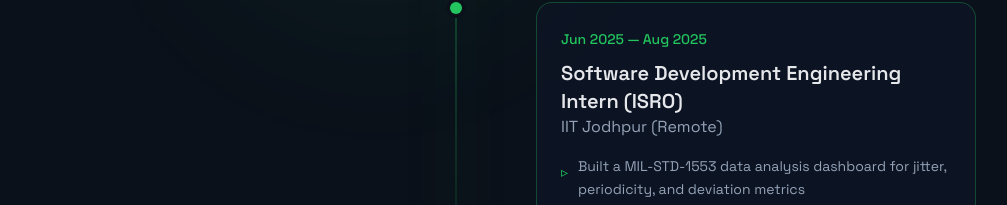
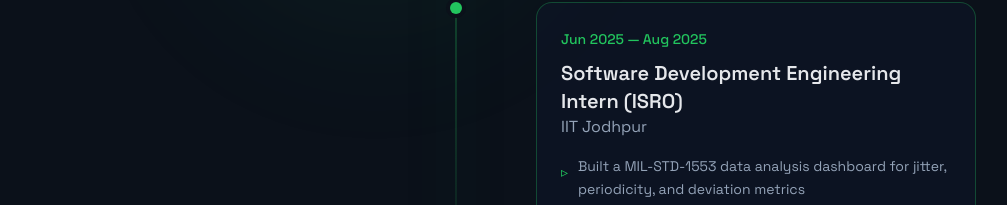
Before and after one commit to nik03072005/Portfolio, a React (Vite) app: page / in a window 1280 px wide. Shown: the part 4964-5169 px from the top of the page, without its empty margins (184-1191 px from the left). Built offline with nearby package versions, Linux system fonts and the light colour scheme.

Commit message:
fix: Correct company name for Software Development Engineering Intern role

```diff
--- a/src/sections/Experience.jsx
+++ b/src/sections/Experience.jsx
@@ -25,7 +25,7 @@
   {
     period: "Jun 2025 — Aug 2025",
     role: "Software Development Engineering Intern (ISRO)",
-    company: "IIT Jodhpur (Remote)",
+    company: "IIT Jodhpur",
     achievements: [
       "Built a MIL-STD-1553 data analysis dashboard for jitter, periodicity, and deviation metrics",
       "Generated automated graphical reports from real trace data using D3.js",
```
